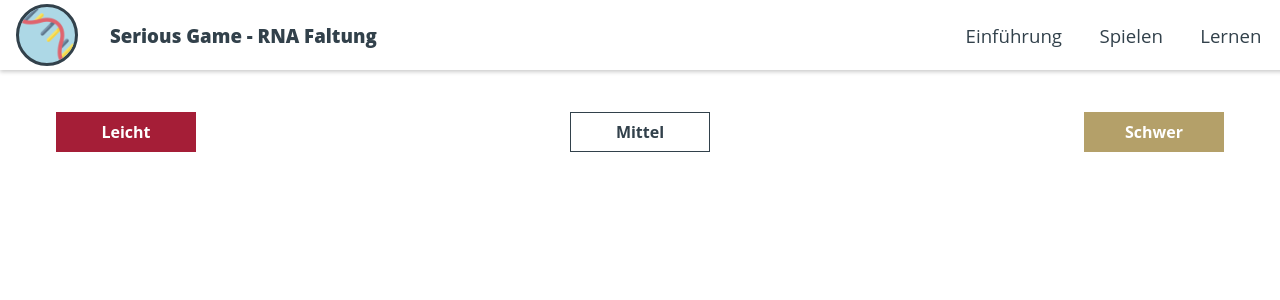
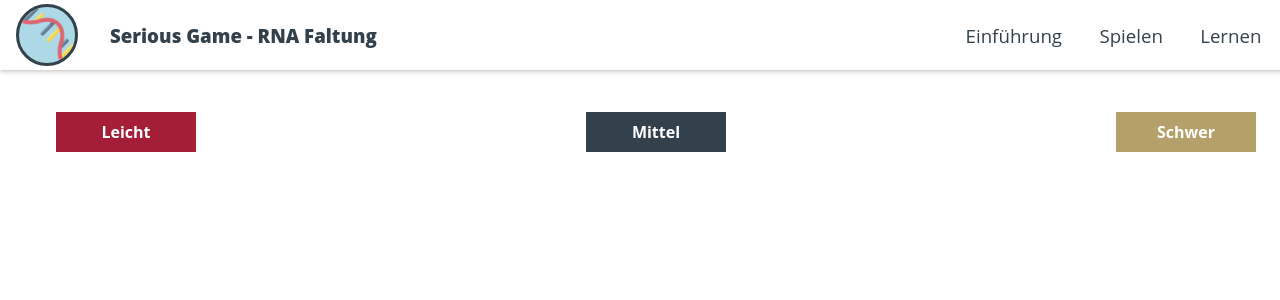
Before and after one commit to UniTuebingen-BDVA/TeamprojektSoSe22, a Vue app in the folder rna/: page / in a window 1280 px wide. Shown: the top 300 px of the page. Built offline with nearby package versions, Linux system fonts and the light colour scheme.

Commit message:
centers game start buttons

```diff
--- a/rna/src/components/game/GameStart.vue
+++ b/rna/src/components/game/GameStart.vue
@@ -1,7 +1,7 @@
 <template lang="">
     <div class="game-start-menu">
         <UniButton class="start-buttons" :primary-color="'red'" :filled="true" :text="'Leicht'"/>
-        <UniButton class="start-buttons" :primary-color="'black'" :filled="false" :text="'Mittel'"/>
+        <UniButton class="start-buttons" :primary-color="'black'" :filled="true" :text="'Mittel'"/>
         <UniButton class="start-buttons" :primary-color="'gold'" :filled="true" :text="'Schwer'"/>
     </div>
 </template>
@@ -13,6 +13,8 @@
         display: flex;
         justify-content: space-between;
         padding: 2em 1em 2em 1em;
+        margin: 0 auto;
+        width: 100%;
     }
     .start-buttons {
         height: 40px;
```
